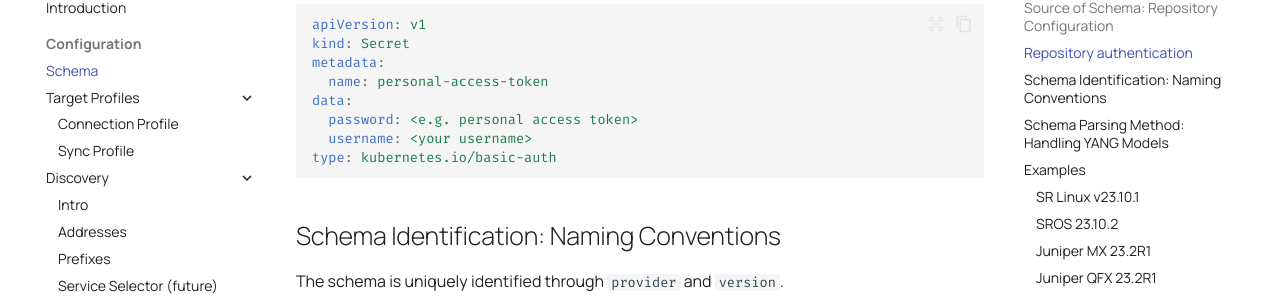
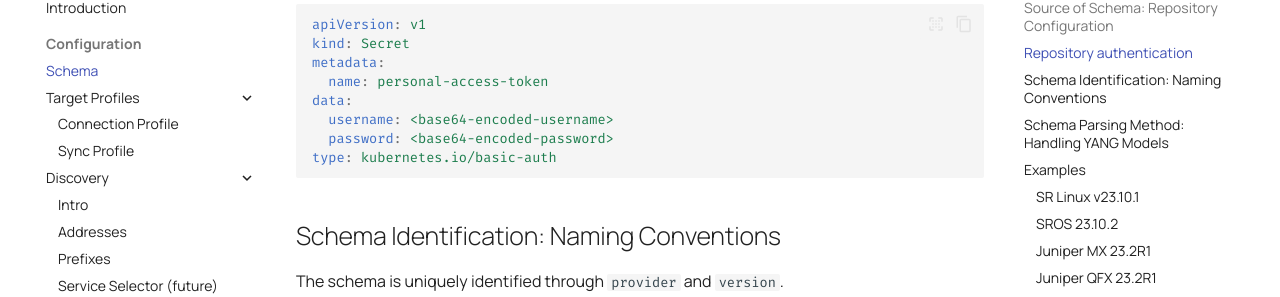
Before and after one commit to sdcio/docs, an MkDocs documentation site: the page built from docs/user-guide/configuration/schemas.md, in a window 1280 px wide and 900 px high, scrolled down 1318 px. Shown: the part 149-446 px from the top of the window. Built offline with MkDocs 1.6.1 and Material for MkDocs 9.7.7, drawn with Linux system fonts in a browser that asks for light colours; comment, search, counter and statistics services are not loaded; some of the changed lines change nothing that is shown.

Commit message:
updated secret example

````diff
--- a/docs/user-guide/configuration/schemas.md
+++ b/docs/user-guide/configuration/schemas.md
@@ -40,8 +40,8 @@ kind: Secret
 metadata:
   name: personal-access-token
 data:
-  password: <e.g. personal access token>
-  username: <your username>
+  username: <base64-encoded-username>
+  password: <base64-encoded-password>
 type: kubernetes.io/basic-auth
 ```
 
````
